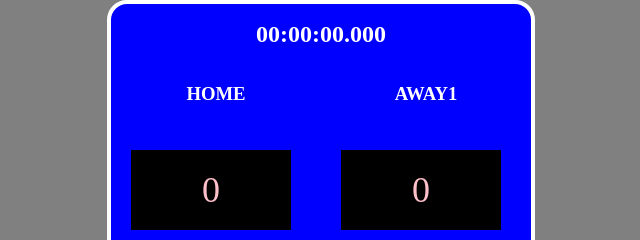
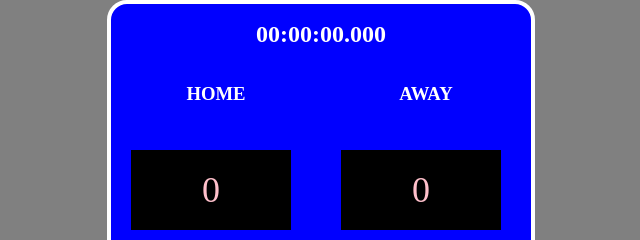
Before and after one commit to KeitaTsushima/scoreboard, a plain HTML site: page index.html in a window 1280 px wide. Shown: the top 240 px of the page, 319-959 px from the left. Drawn offline with Linux system fonts and the light colour scheme.

Commit message:
test(return)

```diff
--- a/index.html
+++ b/index.html
@@ -23,7 +23,7 @@
                 </div>
             </div>
             <div class="set">
-                <h3>AWAY1</h3>
+                <h3>AWAY</h3>
                 <p id="guestScoreEl">0</p>
                 <div class="buttonset">
                     <ul>
```
